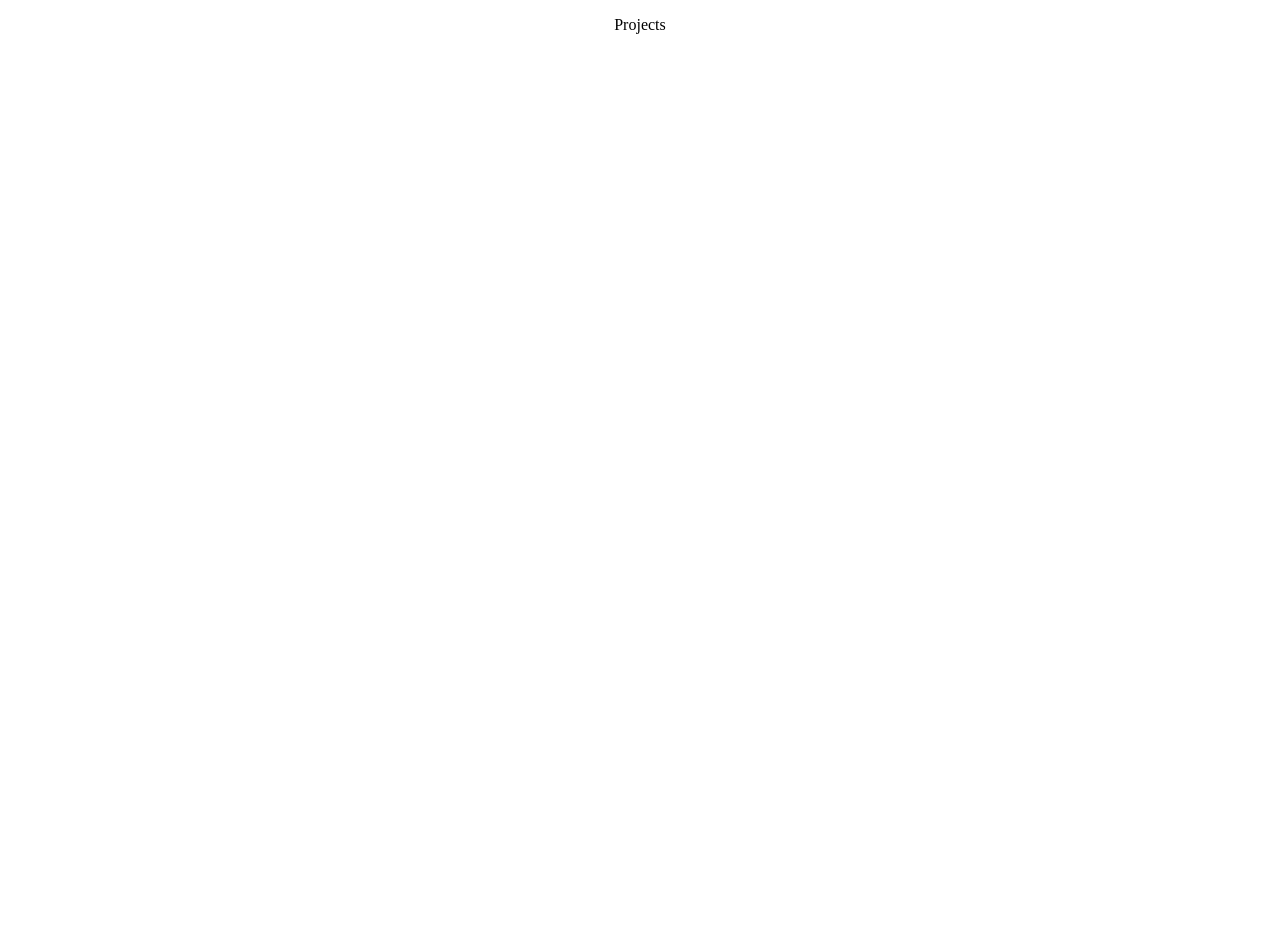
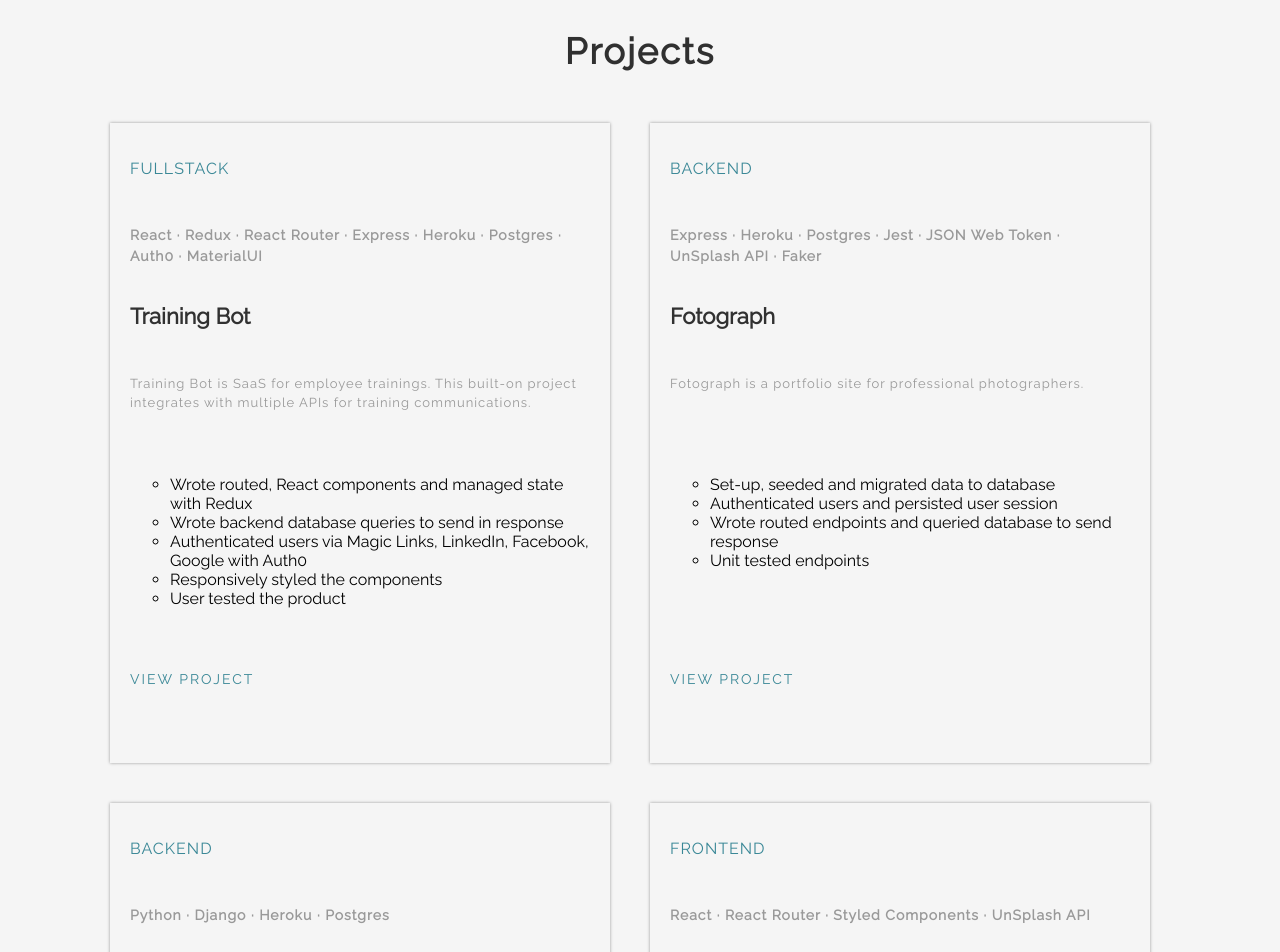
Before and after one commit to dsnair/personal-website, a React (Create React App) app: page / in a window 1280 px wide. Shown: the part 800-1752 px from the top of the page. Before the commit the page ends 1616 px from the top, so only its background shows below. Built offline with nearby package versions, Linux system fonts and the light colour scheme.

Commit message:
responsively style Projects

```diff
--- a/src/Home/Home.css
+++ b/src/Home/Home.css
@@ -3,7 +3,6 @@
   flex-direction: column;
   justify-content: center;
   align-items: center;
-  font-family: 'Raleway', sans-serif;
   height: 100vh;
 }
 
@@ -12,7 +11,7 @@
   height: 200px;
   width: 200px;
   margin: 20px auto;
-  opacity: 0.85;
+  opacity: 0.9;
 }
 
 .home h1 {
--- a/src/Projects/Projects.css
+++ b/src/Projects/Projects.css
@@ -1,4 +1,91 @@
 .projects {
-  text-align: center;
-  height: 100vh;
+  display: flex;
+  flex-direction: column;
+  align-items: center;
+  background-color: whitesmoke;
 }
+
+.projects h1 {
+  font-size: 36px;
+  font-weight: 900;
+  opacity: 0.8;
+  line-height: 1.2;
+  letter-spacing: 2px;
+}
+
+.project-cards {
+  display: flex;
+  align-items: center;
+  flex-wrap: wrap;
+  margin: 0 auto;
+}
+
+@media (min-width: 1100px) {
+  .project-cards {
+    width: 1100px;
+  }
+}
+
+@media (max-width: 1100px) {
+  .project-cards {
+    width: 500px;
+  }
+}
+
+.project-cards section {
+  display: flex;
+  flex-direction: column;
+  justify-content: space-around;
+  height: 600px;
+  width: 460px;
+  margin: 20px;
+  padding: 20px;
+  box-shadow: 0px 0px 3px 0px #999999;
+}
+
+.project-cards .jobtitle {
+  font-size: 16px;
+  font-weight: 500;
+  color: rgb(37, 123, 140, 0.9);
+  text-transform: uppercase;
+  letter-spacing: 1px;
+  height: 50px;
+}
+
+.project-cards .techstack {
+  font-size: 14px;
+  font-weight: 600;
+  color: #999999;
+  letter-spacing: 1px;
+  line-height: 1.5;
+  height: 50px;
+}
+
+.project-cards .name {
+  font-size: 22px;
+  font-weight: 700;
+  color: rgb(0, 0, 0, 0.8);
+  height: 50px;
+}
+
+.project-cards .description {
+  font-size: 13px;
+  color: #999999;
+  letter-spacing: 1px;
+  line-height: 1.5;
+  height: 100px;
+}
+
+.project-cards ul {
+  list-style-type: circle;
+  height: 250px;
+}
+
+.project-cards a {
+  font-size: 14px;
+  color: rgb(37, 123, 140, 0.9);
+  text-transform: uppercase;
+  letter-spacing: 2px;
+  text-decoration: none;
+  height: 100px;
+}
--- a/src/Projects/Projects.js
+++ b/src/Projects/Projects.js
@@ -3,7 +3,109 @@ import './Projects.css'
 
 const Projects = () => (
   <section className="projects" id="projects">
-    <p>Projects</p>
+    <h1>Projects</h1>
+
+    <section className="project-cards">
+      <section>
+        <p className="jobtitle">Fullstack</p>
+        <p className="techstack">
+          React · Redux · React Router · Express · Heroku · Postgres · Auth0 ·
+          MaterialUI
+        </p>
+        <p className="name">Training Bot</p>
+        <p className="description">
+          Training Bot is SaaS for employee trainings. This built-on project
+          integrates with multiple APIs for training communications.
+        </p>
+        <ul>
+          <li>Wrote routed, React components and managed state with Redux</li>
+          <li>Wrote backend database queries to send in response</li>
+          <li>
+            Authenticated users via Magic Links, LinkedIn, Facebook, Google with
+            Auth0
+          </li>
+          <li>Responsively styled the components</li>
+          <li>User tested the product</li>
+        </ul>
+        <a href="https://github.com/labs13-trainingbot-3-0">View Project</a>
+      </section>
+
+      <section>
+        <p className="jobtitle">Backend</p>
+        <p className="techstack">
+          Express · Heroku · Postgres · Jest · JSON Web Token · UnSplash API ·
+          Faker
+        </p>
+        <p className="name">Fotograph</p>
+        <p className="description">
+          Fotograph is a portfolio site for professional photographers.
+        </p>
+        <ul>
+          <li>Set-up, seeded and migrated data to database</li>
+          <li>Authenticated users and persisted user session</li>
+          <li>Wrote routed endpoints and queried database to send response</li>
+          <li>Unit tested endpoints</li>
+        </ul>
+        <a href="https://github.com/art-portfolio-bw/art-portfolio-BE-divya">
+          View Project
+        </a>
+      </section>
+
+      <section>
+        <p className="jobtitle">Backend</p>
+        <p className="techstack">Python · Django · Heroku · Postgres</p>
+        <p className="name">Multi-user Dungeon Game</p>
+        <p className="description">
+          This built-on project is a text-based game where players go on
+          adventures collecting treasures.
+        </p>
+        <ul>
+          <li>Wrote routed endpoints to support game logic</li>
+          <li>User tested the game</li>
+        </ul>
+        <a href="https://github.com/lambda-mud/backend">View Project</a>
+      </section>
+
+      <section>
+        <p className="jobtitle">Frontend</p>
+        <p className="techstack">
+          React · React Router · Styled Components · UnSplash API
+        </p>
+        <p className="name">Wanderlust</p>
+        <p className="description">
+          Wanderlust helps local tour guides advertise their professional trips
+          and the experiences they offer.
+        </p>
+        <ul>
+          <li>Built routed, React components</li>
+          <li>
+            Authenticated and rendered backend user data with HTTP requests
+          </li>
+          <li>Generated photos for frontend data with UnSplash API</li>
+          <li>Made UI/UX decisions and responsively styled the components</li>
+        </ul>
+        <a href="https://github.com/wanderlust-team/Front-end">View Project</a>
+      </section>
+
+      <section>
+        <p className="jobtitle">Frontend</p>
+        <p className="techstack">JavaScript · HTML5 · LESS · InVision</p>
+        <p className="name">Droom</p>
+        <p className="description">
+          Droom helps employers and employees can find each other by swiping
+          right.
+        </p>
+        <ul>
+          <li>Built landing page with JavaScript and HTML5</li>
+          <li>Responsively styled with LESS</li>
+          <li>Made UI/UX decisions and wireframes in InVision</li>
+          <li>Wrote page content</li>
+        </ul>
+        <a href="https://github.com/lambda-build-week-droom/UI-Landing-Page-Divya">
+          View Project
+        </a>
+      </section>
+    </section>
   </section>
 )
 
--- a/src/index.css
+++ b/src/index.css
@@ -1,3 +1,4 @@
 body {
   margin: 0;
+  font-family: 'Raleway', sans-serif;
 }
```
